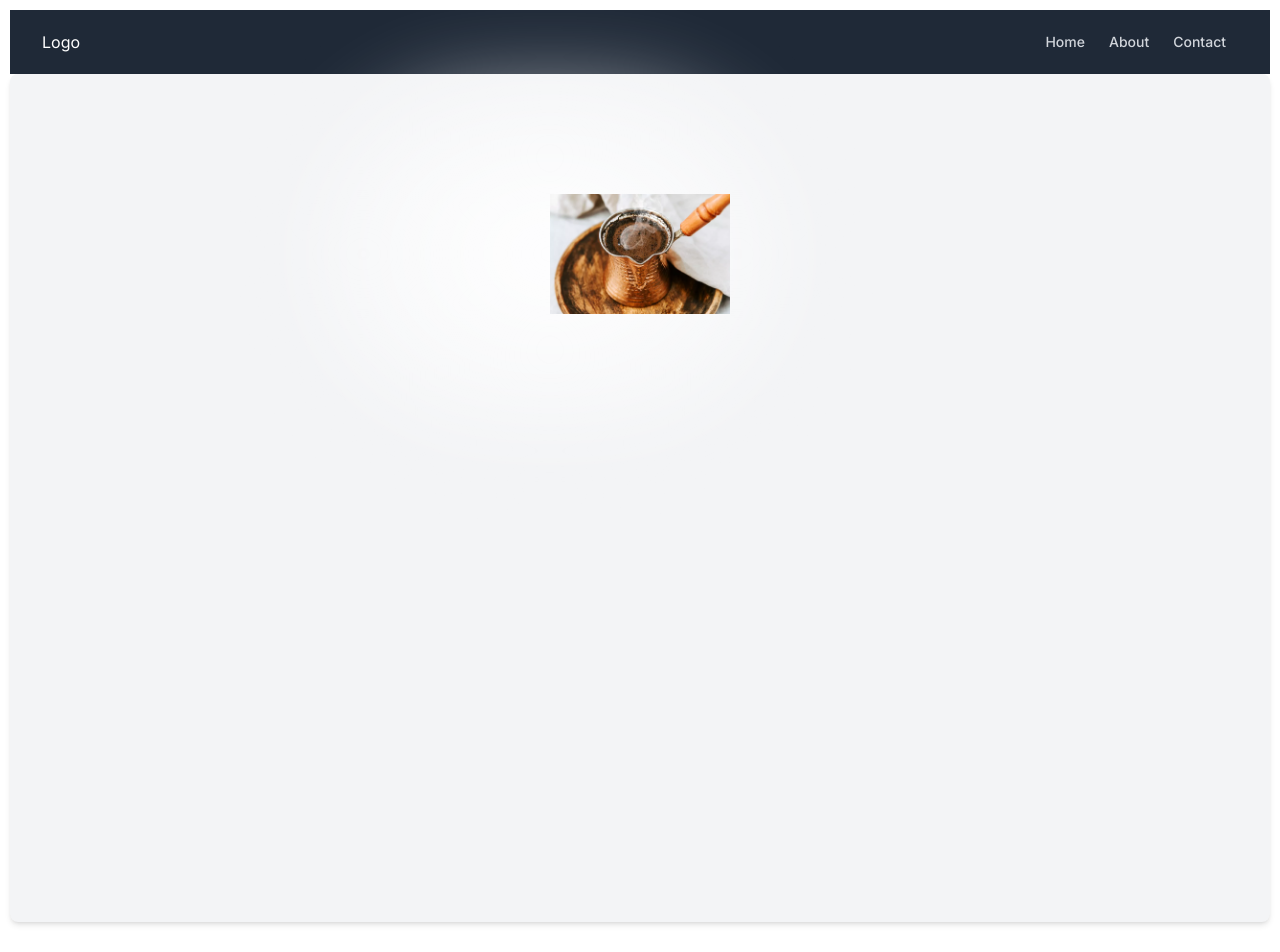
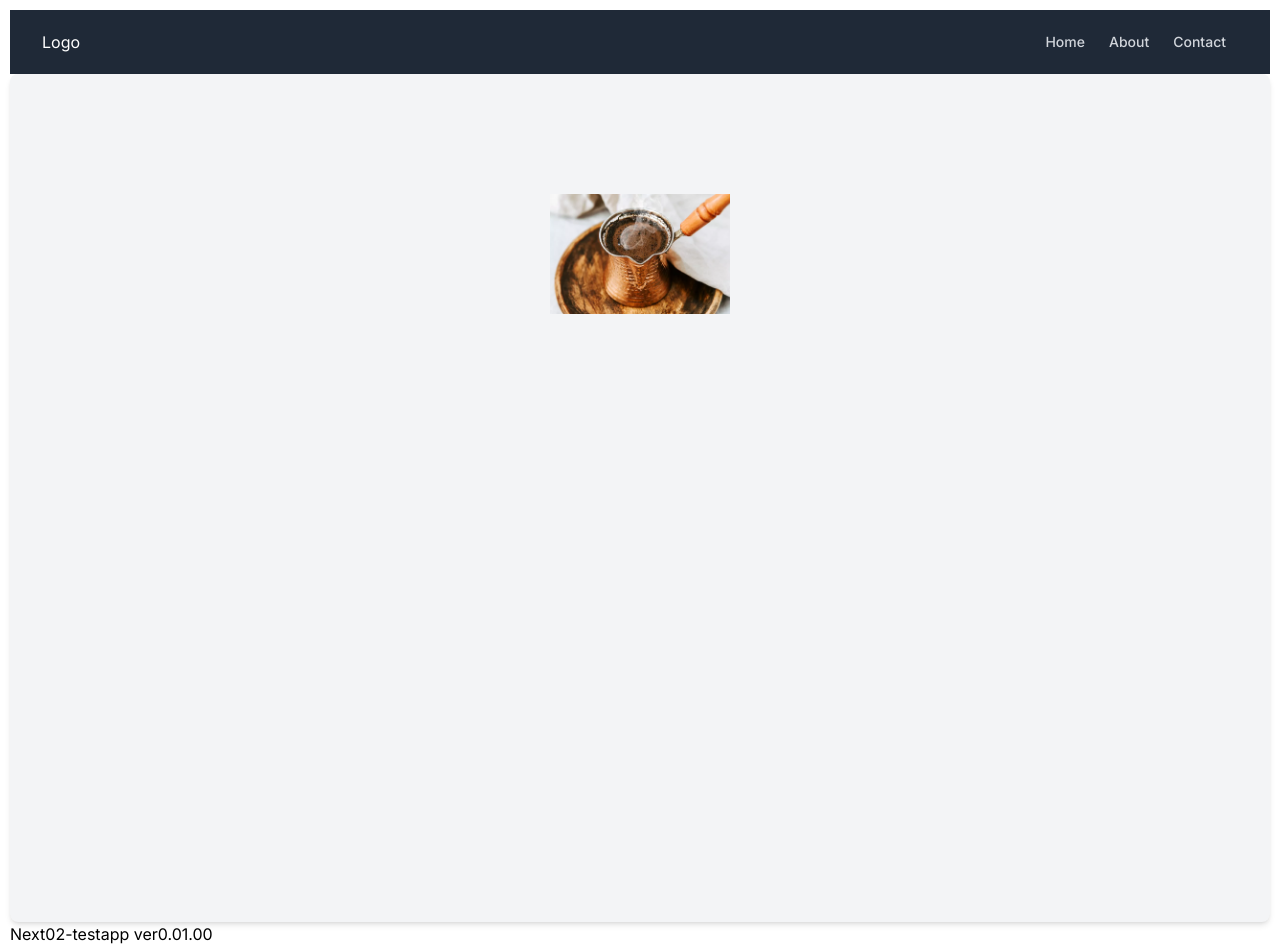
Before and after one commit to ristep/next02, a Next.js app: page / in a window 1280 px wide. Shown: the top 952 px of the page. Built offline with nearby package versions, Linux system fonts and the light colour scheme.

Commit message:
foter ver

```diff
--- a/app/layout.tsx
+++ b/app/layout.tsx
@@ -27,6 +27,9 @@
         {children}
       </ShadowPanel>
 
+      <footer>
+      <h2>Next02-testapp ver0.01.00</h2>
+      </footer>
       </body>
     </html>
   )
--- a/app/page.tsx
+++ b/app/page.tsx
@@ -4,7 +4,6 @@
   return (
     <main className="flex min-h-screen flex-col items-center justify-between p-24">
 
-      <div className="relative flex place-items-center before:absolute before:h-[300px] before:w-[480px] before:-translate-x-1/2 before:rounded-full before:bg-gradient-radial before:from-white before:to-transparent before:blur-2xl before:content-[''] after:absolute after:-z-20 after:h-[180px] after:w-[240px] after:translate-x-1/3 after:bg-gradient-conic after:from-sky-200 after:via-blue-200 after:blur-2xl after:content-[''] before:dark:bg-gradient-to-br before:dark:from-transparent before:dark:to-blue-700 before:dark:opacity-10 after:dark:from-sky-900 after:dark:via-[#0141ff] after:dark:opacity-40 before:lg:h-[360px]">
         <Image
           className="relative dark:drop-shadow-[0_0_0.3rem_#ffffff70] dark:invert"
           src="/turkish-cofee.webp"
@@ -13,7 +12,8 @@
           height={37}
           priority
         />
-      </div>
+
+
 
     </main>
   )
```
